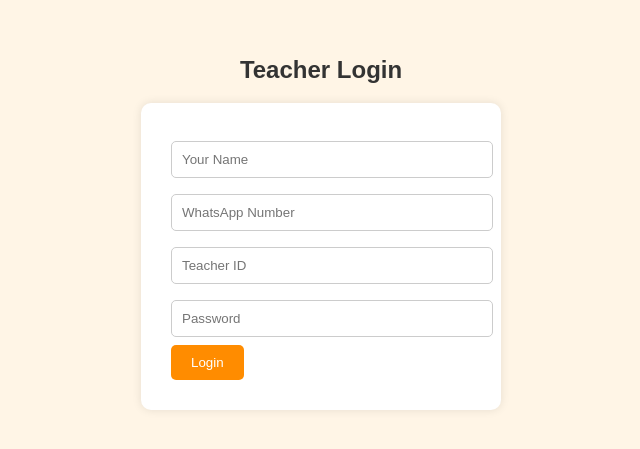
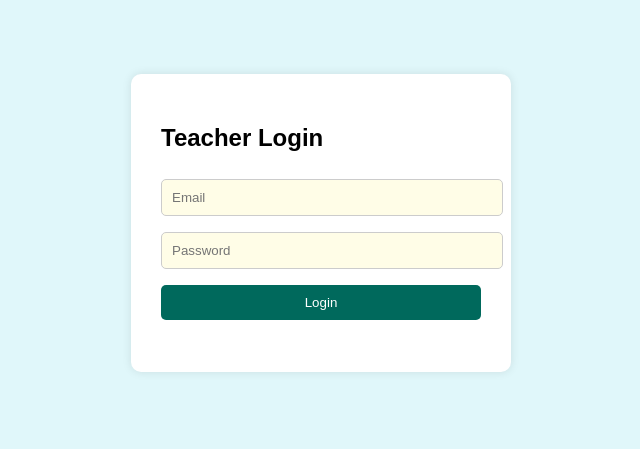
Before and after one commit to krishnamathi2/TdotL, a plain HTML site: page Teacher-Login.html in a window 1280 px wide. Shown: the part 185-634 px from the top of the page, without its empty margins (319-959 px from the left). Drawn offline with Linux system fonts and the light colour scheme.

Commit message:
Update Teacher-Login.html

```diff
--- a/Teacher-Login.html
+++ b/Teacher-Login.html
@@ -2,101 +2,63 @@
 <html lang="en">
 <head>
   <meta charset="UTF-8">
-  <title>Teacher Login - Techers.Live</title>
+  <title>Teacher Login</title>
   <style>
-    body {
-      font-family: Arial, sans-serif;
-      background-color: #fff5e6;
-      display: flex;
-      flex-direction: column;
-      align-items: center;
-      justify-content: center;
-      height: 100vh;
-    }
-    h2 {
-      color: #333;
-    }
-    form {
-      background: white;
-      padding: 30px;
-      border-radius: 10px;
-      box-shadow: 0 0 10px rgba(0,0,0,0.1);
-      width: 300px;
-    }
-    input[type="text"], input[type="password"], input[type="tel"] {
-      width: 100%;
-      padding: 10px;
-      margin: 8px 0;
-      border: 1px solid #ccc;
-      border-radius: 5px;
-    }
-    input[type="submit"] {
-      background-color: #ff8c00;
-      color: white;
-      padding: 10px 20px;
-      border: none;
-      border-radius: 5px;
-      cursor: pointer;
-    }
+    body { font-family: Arial; background-color: #e0f7fa; display: flex; justify-content: center; align-items: center; height: 100vh; }
+    form { background: white; padding: 30px; border-radius: 10px; box-shadow: 0 0 10px rgba(0,0,0,0.1); width: 320px; }
+    input, button { width: 100%; margin: 8px 0; padding: 10px; border: 1px solid #ccc; border-radius: 5px; }
+    input { background-color: #fffde7; }
+    button { background-color: #00695c; color: white; border: none; cursor: pointer; }
+    .error { color: red; font-size: 14px; margin-top: 5px; }
   </style>
-
-  <!-- Firebase SDK -->
   <script src="https://www.gstatic.com/firebasejs/9.22.0/firebase-app-compat.js"></script>
-  <script src="https://www.gstatic.com/firebasejs/9.22.0/firebase-database-compat.js"></script>
-
+  <script src="https://www.gstatic.com/firebasejs/9.22.0/firebase-auth-compat.js"></script>
+  <script src="https://www.gstatic.com/firebasejs/9.22.0/firebase-firestore-compat.js"></script>
   <script>
     const firebaseConfig = {
       apiKey: "AIzaSyBYh5ZSRrRjKS4wsAJdk2by_gyOcrAl_tw",
       authDomain: "tdotl-1e5ec.firebaseapp.com",
-      databaseURL: "https://tdotl-1e5ec-default-rtdb.firebaseio.com",
-      projectId: "tdotl-1e5ec",
-      storageBucket: "tdotl-1e5ec.appspot.com",
-      messagingSenderId: "122840143724",
-      appId: "1:122840143724:web:8c2f6357d8d567813e8549"
+      projectId: "tdotl-1e5ec"
     };
 
     firebase.initializeApp(firebaseConfig);
-    const db = firebase.database();
+    const db = firebase.firestore();
+    firebase.firestore().enableNetwork();
 
-    function handleLogin(e) {
-      e.preventDefault();
+    function login(event) {
+      event.preventDefault();
+      const email = document.getElementById("email").value.trim();
+      const password = document.getElementById("password").value;
+      const errorBox = document.getElementById("error");
 
-      const name = document.getElementById("name").value.trim();
-      const whatsapp = document.getElementById("whatsapp").value.trim();
-      const teacherId = document.getElementById("teacher_id").value.trim();
-
-      // Save to Firebase first
-      db.ref("teachers/" + teacherId).set({
-        name,
-        whatsapp,
-        id: teacherId
-      });
-
-      db.ref("onlineTeachers/" + teacherId).set({
-        name,
-        teacherId, // ✅ Key must be exactly this
-        timestamp: new Date().toISOString()
-      }, (error) => {
-        if (error) {
-          alert("Failed to write teacher info.");
-        } else {
-          // Only redirect if write succeeded
-          const url = `Teacher-Dashboard.html?name=${encodeURIComponent(name)}&whatsapp=${encodeURIComponent(whatsapp)}&id=${encodeURIComponent(teacherId)}`;
-          window.location.href = url;
-        }
-      });
+      firebase.auth().signInWithEmailAndPassword(email, password)
+        .then(userCredential => {
+          const user = userCredential.user;
+          return db.collection("teachers").doc(user.uid).get();
+        })
+        .then(doc => {
+          if (doc.exists) {
+            const name = doc.data().name;
+            sessionStorage.setItem("teacherName", name);
+            alert(`Welcome back, ${name}!`);
+            window.location.href = "Teacher-Dashboard.html";
+          } else {
+            throw new Error("No teacher profile found in Firestore.");
+          }
+        })
+        .catch(err => {
+          errorBox.innerText = err.message;
+        });
     }
   </script>
 </head>
 <body>
-  <h2>Teacher Login</h2>
-  <form onsubmit="handleLogin(event)">
-    <input type="text" id="name" placeholder="Your Name" required>
-    <input type="tel" id="whatsapp" placeholder="WhatsApp Number" required pattern="[0-9]{10}" title="Enter 10 digit number">
-    <input type="text" id="teacher_id" placeholder="Teacher ID" required>
-    <input type="password" placeholder="Password" required>
-    <br>
-    <input type="submit" value="Login">
+  <form onsubmit="login(event)">
+    <h2>Teacher Login</h2>
+    <input type="email" id="email" placeholder="Email" required>
+    <input type="password" id="password" placeholder="Password" required>
+    <button type="submit">Login</button>
+    <p class="error" id="error"></p>
   </form>
 </body>
 </html>
```
